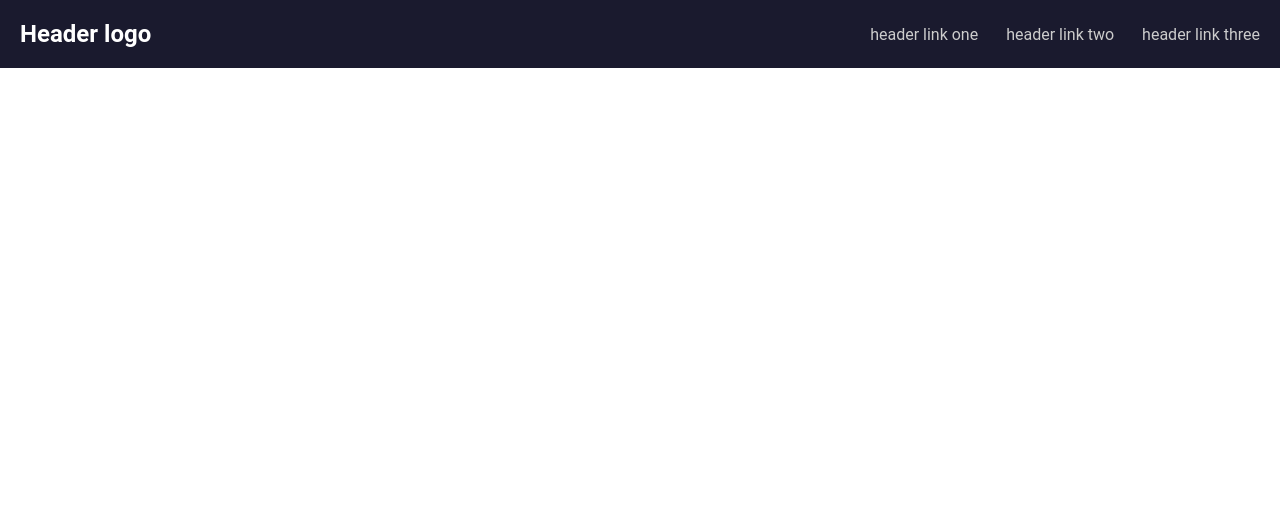
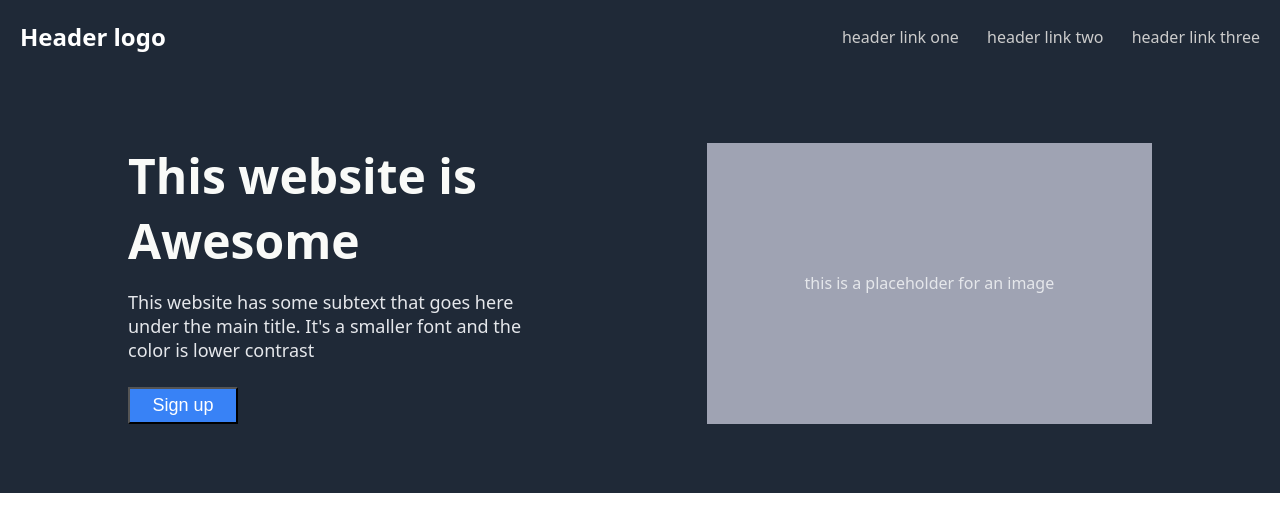
Before and after one commit to CalebNdumbu/Odin-product-landing, a plain HTML site: page index.html in a window 1280 px wide. Drawn offline with Linux system fonts and the light colour scheme.

Commit message:
Write HTML and CSS for hero section

```diff
--- a/index.html
+++ b/index.html
@@ -15,5 +15,20 @@
         <a href="#">header link three</a>
       </nav>
     </header>
+    <main>
+      <section class="hero-section">
+        <article class="hero-content">
+          <div class="hero-text">
+            <h1>This website is Awesome</h1>
+            <p>
+              This website has some subtext that goes here under the main title.
+              It's a smaller font and the color is lower contrast
+            </p>
+            <button>Sign up</button>
+          </div>
+          <div class="hero-image">this is a placeholder for an image</div>
+        </article>
+      </section>
+    </main>
   </body>
 </html>
--- a/style.css
+++ b/style.css
@@ -1,5 +1,6 @@
 body {
-  font-family: "Roboto";
+  font-family: system-ui, -apple-system, BlinkMacSystemFont, "Segoe UI", Roboto,
+    Oxygen, Ubuntu, Cantarell, "Open Sans", "Helvetica Neue", sans-serif;
   background-color: white;
   margin: 0;
   padding: 0;
@@ -10,7 +11,7 @@ header {
   padding: 20px;
   justify-content: space-between;
   align-items: center;
-  background-color: hsl(240, 28%, 14%);
+  background-color: hsl(215, 28%, 17%);
   color: white;
 }
 
@@ -25,3 +26,60 @@ nav a {
   margin-left: 24px;
   color: #ccc;
 }
+
+main {
+  display: flex;
+  flex-direction: column;
+}
+
+.hero-section {
+  background-color: hsl(215, 28%, 17%);
+  display: flex;
+  align-items: center;
+  color: #f9faf8;
+  padding: 0% 10%;
+  height: 420px;
+}
+.hero-content {
+  display: flex;
+  width: 100%;
+  justify-content: space-between;
+}
+
+.hero-text {
+  flex: 1.3;
+  display: flex;
+  flex-direction: column;
+  gap: 7px;
+}
+.hero-text h1 {
+  font-size: 48px;
+  font-weight: 750;
+  margin: 0;
+  padding: 0;
+}
+
+.hero-text p {
+  font-size: 18px;
+  color: #e5e7eb;
+  margin-top: 10px;
+  max-width: 440px;
+}
+
+.hero-text button {
+  background-color: #3882f6;
+  color: white;
+  width: 110px;
+  height: 37px;
+  font-weight: 500;
+  font-size: 18px;
+}
+
+.hero-image {
+  display: flex;
+  flex: 1;
+  justify-content: center;
+  align-items: center;
+  background-color: #9fa3b3;
+  color: #e5e7eb;
+}
```
